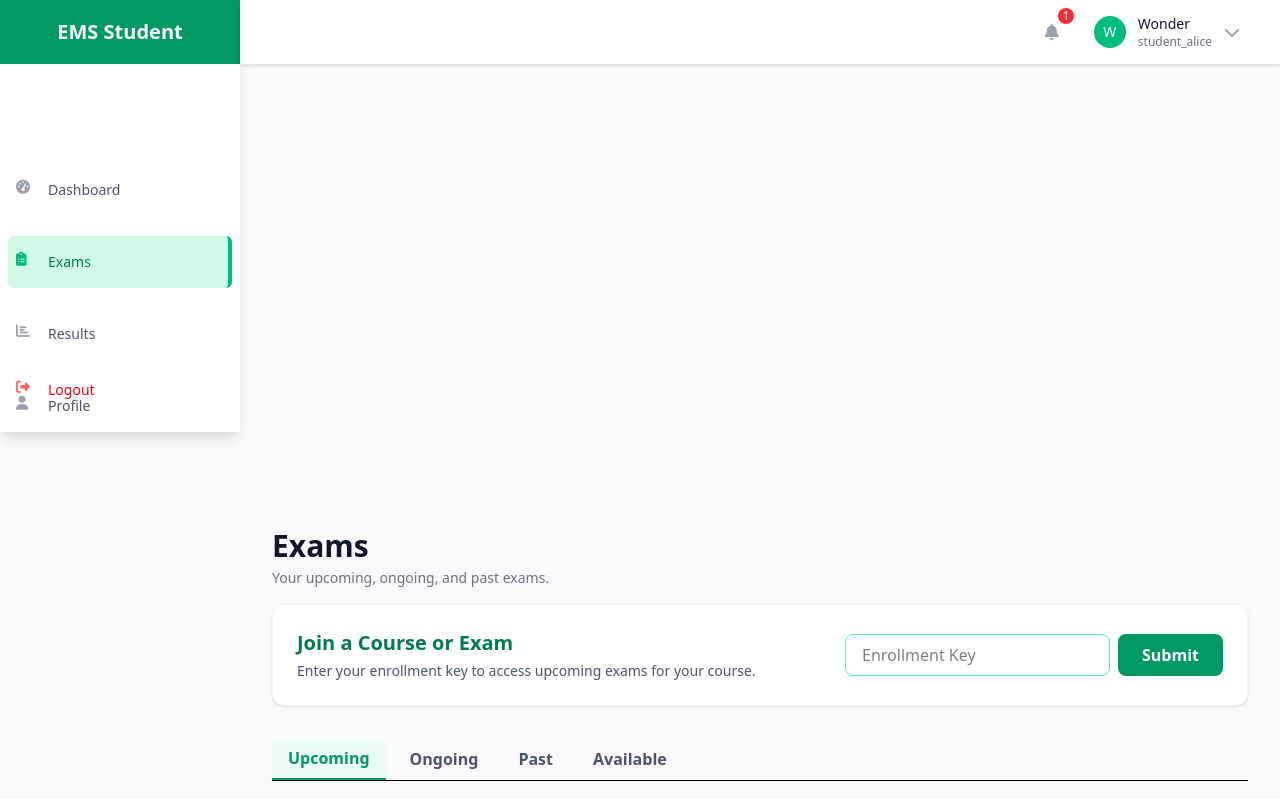
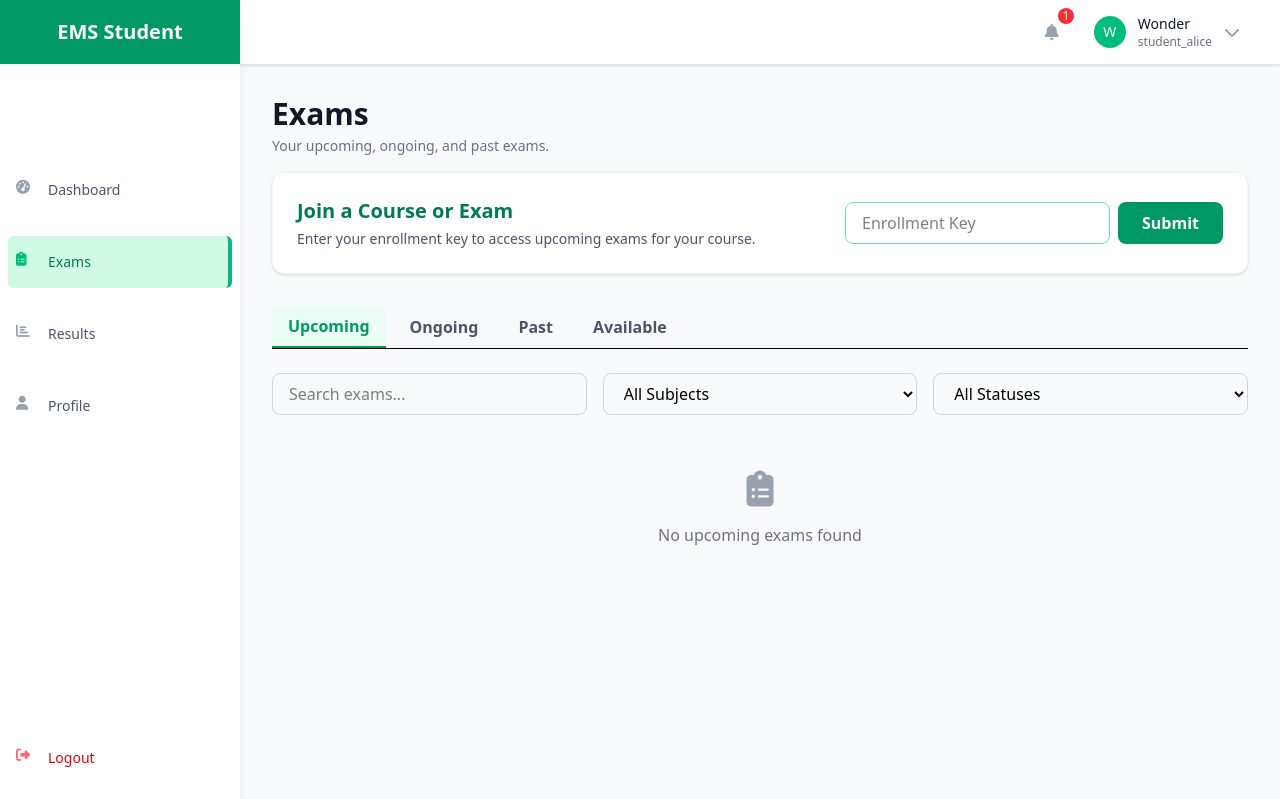
Before and after one commit to AsemaniJoshua/EMS, a PHP site: page /student/exam/index.php in a window 1280 px wide. Shown: the top 799 px of the page. Run offline with PHP 8.4, Linux system fonts and the light colour scheme; a user stored in the database is signed in; data comes from the database, SQL or seed files in the repository; data that the repository does not hold is empty; style sheets or scripts are compiled from the project's sources; some libraries are stand-ins or nearby versions.

Commit message:
Solved student sidebar issue

```diff
--- a/student/components/Sidebar.php
+++ b/student/components/Sidebar.php
@@ -5,7 +5,7 @@ $currentDir = basename(dirname($_SERVER['PHP_SELF']));
 ?>
 
 <!-- Sidebar -->
-<div id="sidebar" class="fixed inset-y-0 left-0 z-50 w-60 bg-white shadow-lg transform -translate-x-full transition-transform duration-300 ease-in-out lg:translate-x-0 lg:static lg:inset-0">
+<div id="sidebar" class="fixed inset-y-0 left-0 z-50 w-60 bg-white shadow-lg transform -translate-x-full transition-transform duration-300 ease-in-out lg:translate-x-0">
     <div class="flex items-center justify-center h-16 px-4 bg-emerald-600 mb-3">
         <h1 class="text-xl font-bold text-white">EMS Student</h1>
     </div>
```
